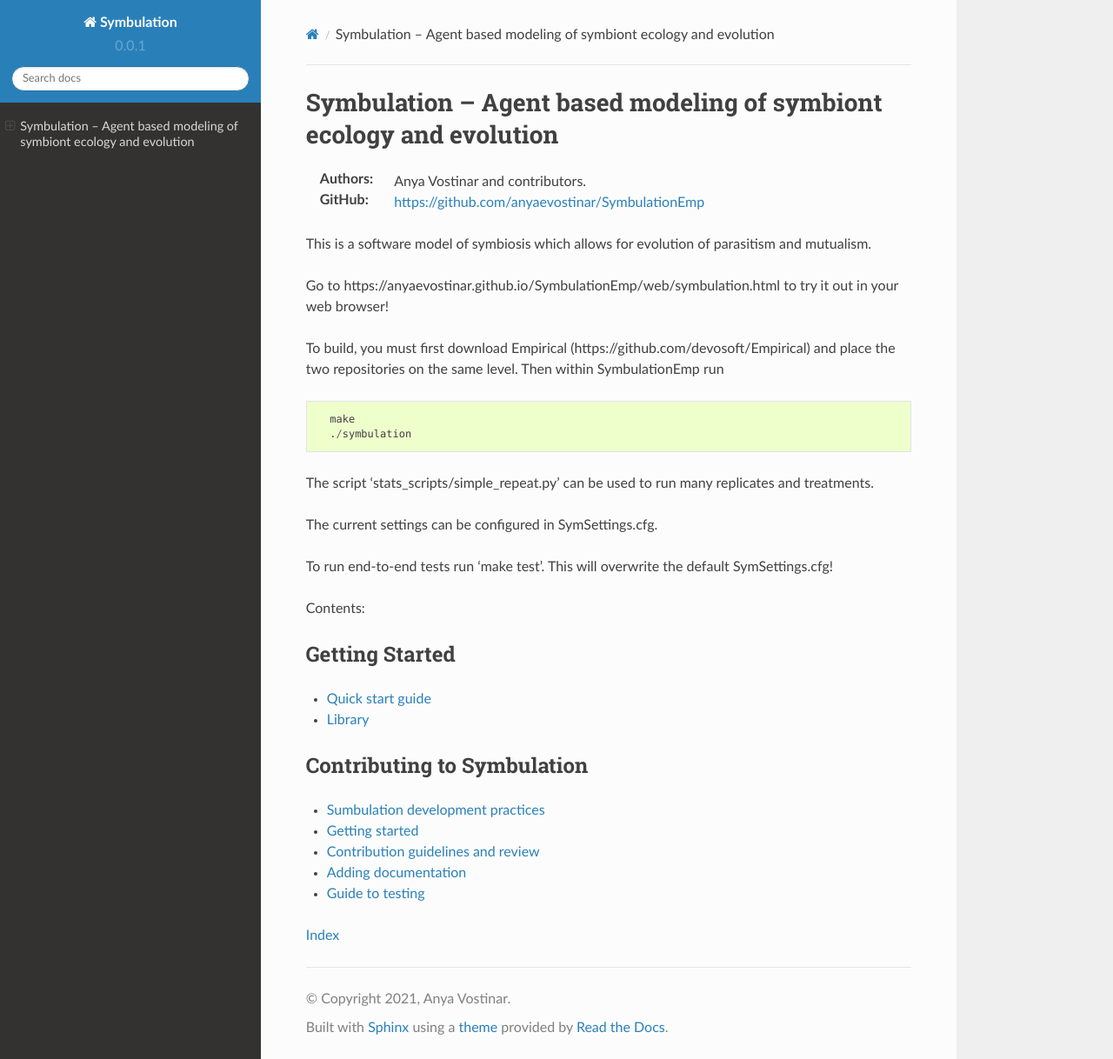
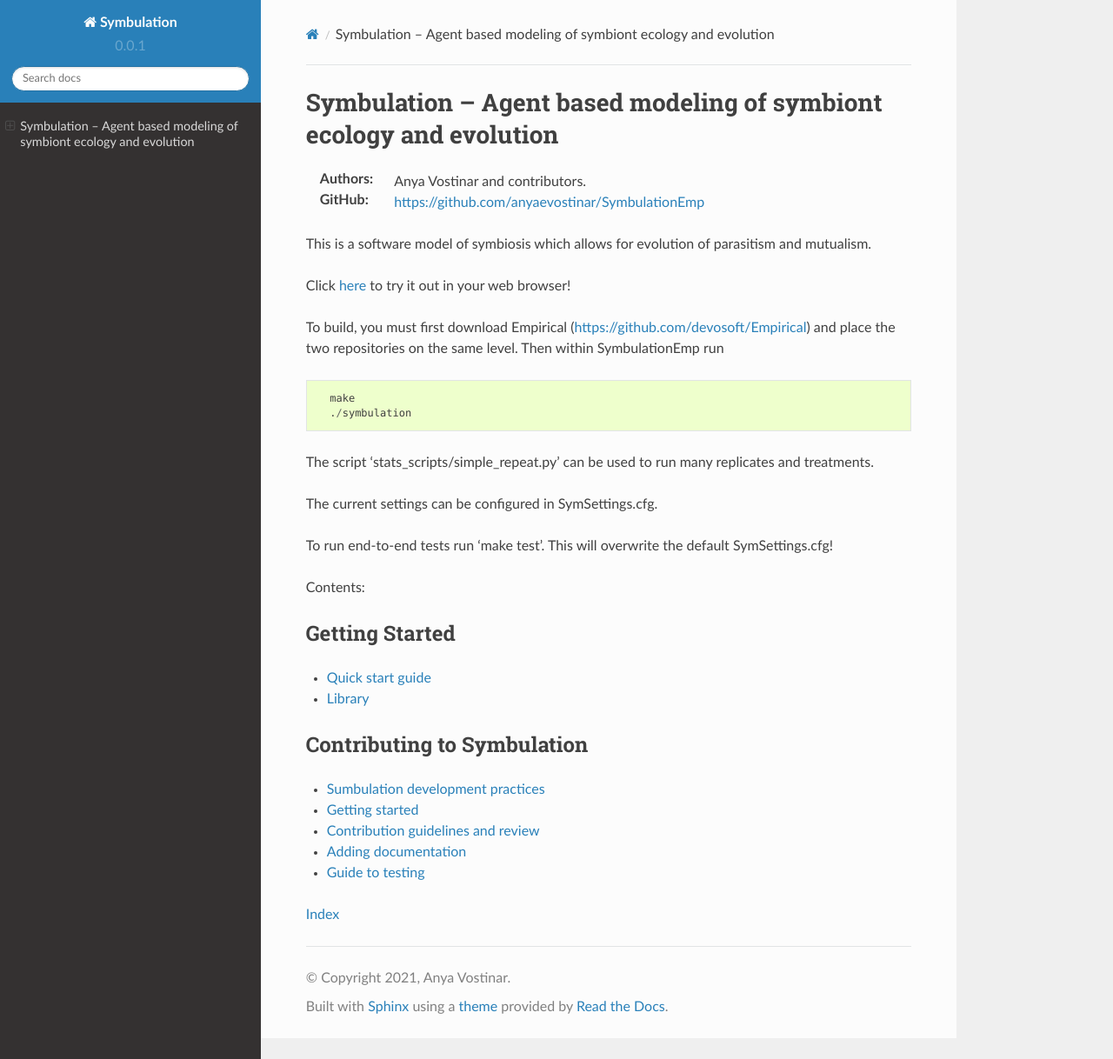
Before and after one commit to anyaevostinar/SymbulationEmp, a Sphinx documentation site: the page built from docs/index.md, in a window 1280 px wide and 1218 px high. Shown: the whole window at 87% size. Built offline with Sphinx 7.4.7 and the Read the Docs theme 2.0.0, drawn with Linux system fonts in a browser that asks for light colours.

Commit message:
Update index.md

````diff
--- a/docs/index.md
+++ b/docs/index.md
@@ -9,12 +9,11 @@
 This is a software model of symbiosis which allows for evolution of
 parasitism and mutualism.
 
-Go to
-https://anyaevostinar.github.io/SymbulationEmp/web/symbulation.html to
+Click [here](https://anyaevostinar.github.io/SymbulationEmp/web/symbulation.html) to
 try it out in your web browser!
 
 To build, you must first download Empirical
-(https://github.com/devosoft/Empirical) and place the two repositories
+([https://github.com/devosoft/Empirical](https://github.com/devosoft/Empirical)) and place the two repositories
 on the same level. Then within SymbulationEmp run
 ```
   make
````
